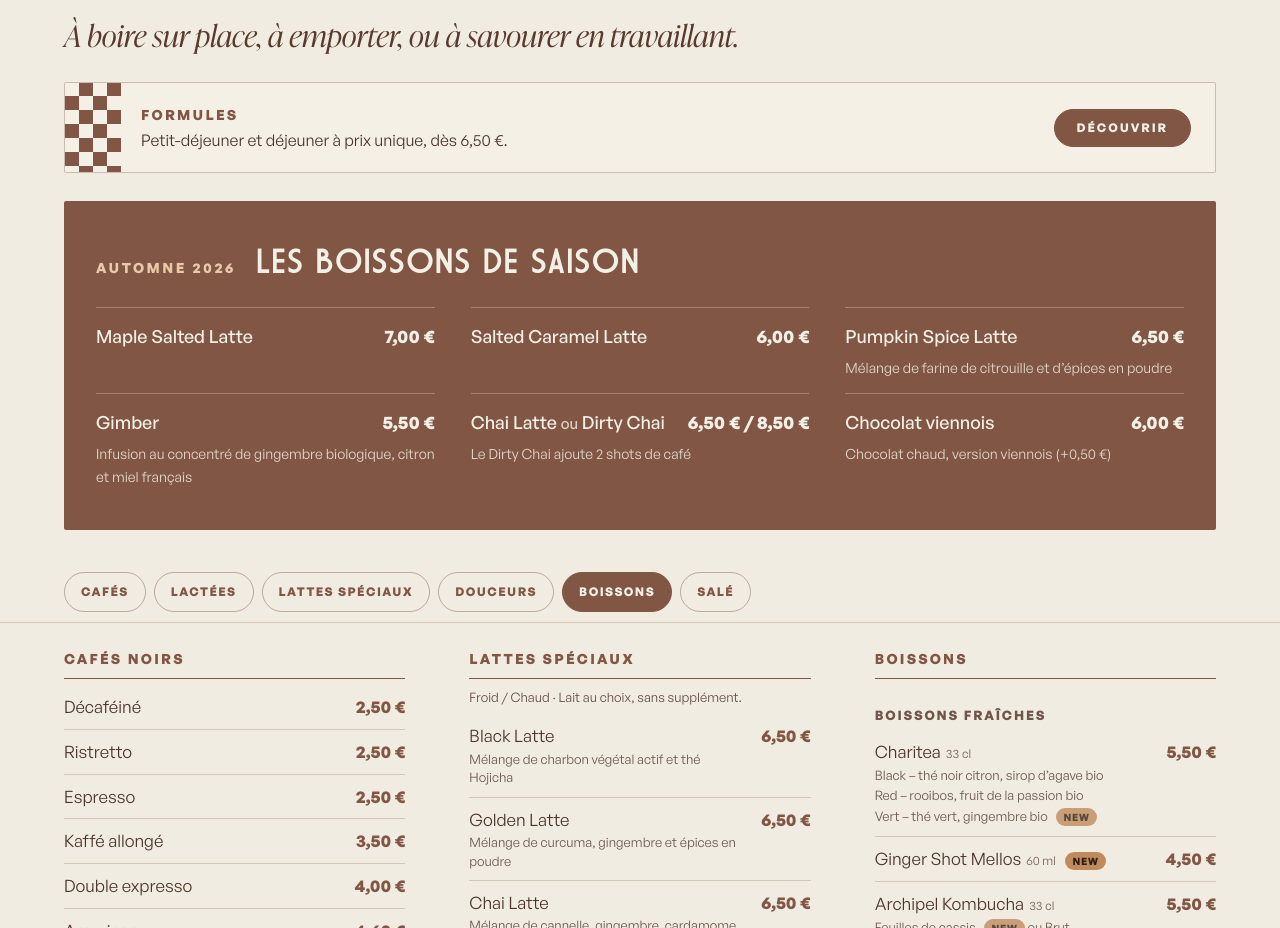
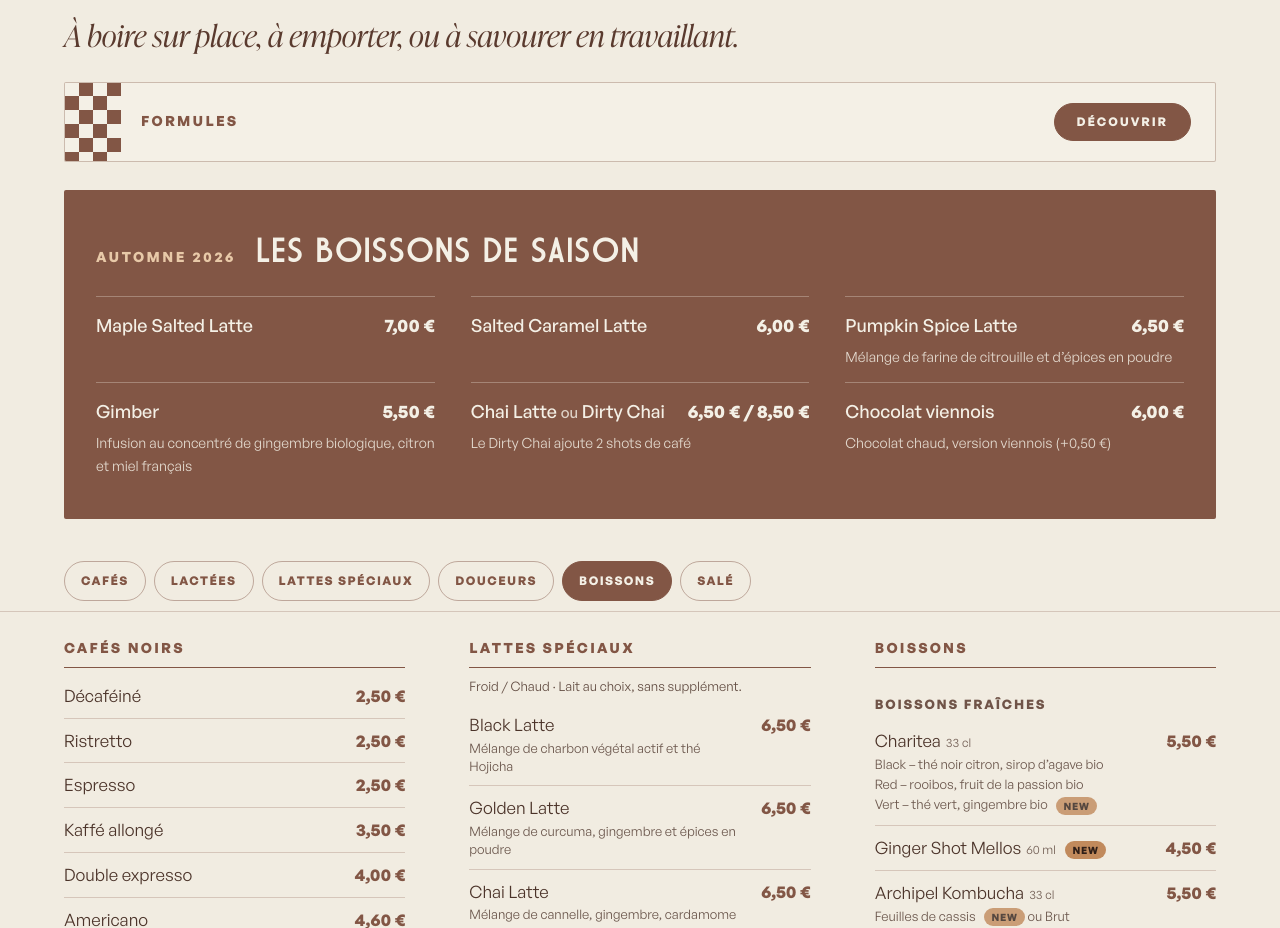
Before and after one commit to asgard-group/Joro-Kaffe, a plain HTML site: page index.html in a window 1280 px wide. Shown: the part 3480-4408 px from the top of the page. Drawn offline with Linux system fonts and the light colour scheme.

Commit message:
Formules : encart réduit au titre et au bouton Découvrir

```diff
--- a/index.html
+++ b/index.html
@@ -195,7 +195,6 @@
       <div class="cb" aria-hidden="true"></div>
       <div>
         <h3 id="formules-t">Formules</h3>
-        <p>Petit-déjeuner et déjeuner à prix unique, dès 6,50&nbsp;€.</p>
       </div>
       <button type="button" class="soon f-cta" data-dialog="formules" aria-haspopup="dialog">Découvrir</button>
     </aside>
```
